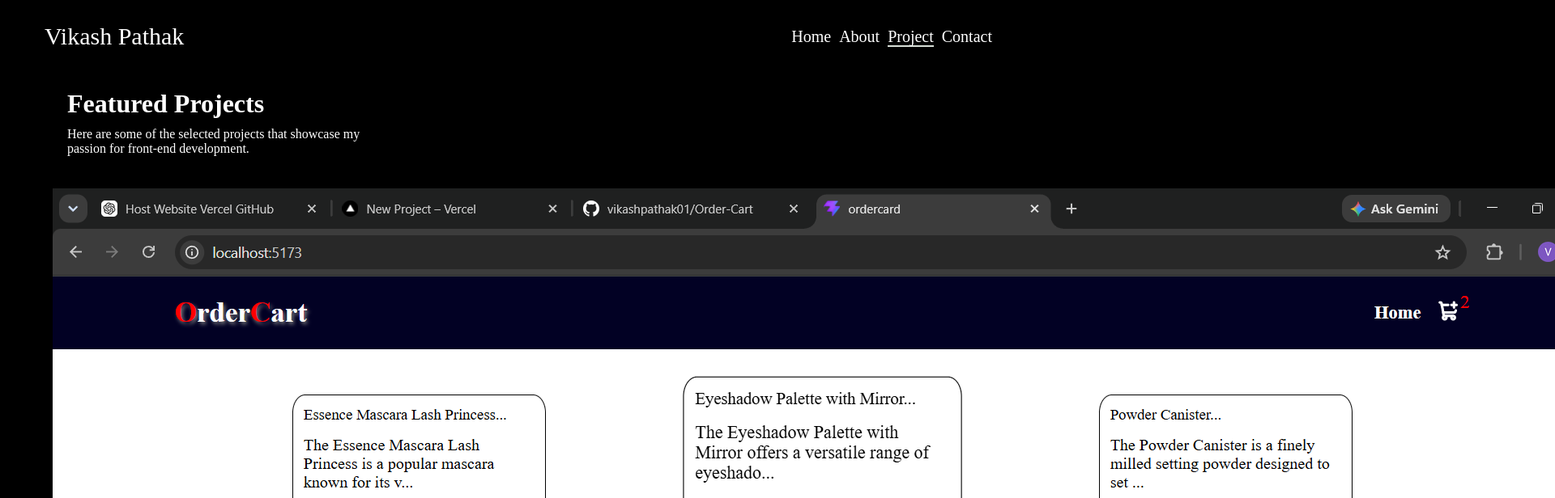
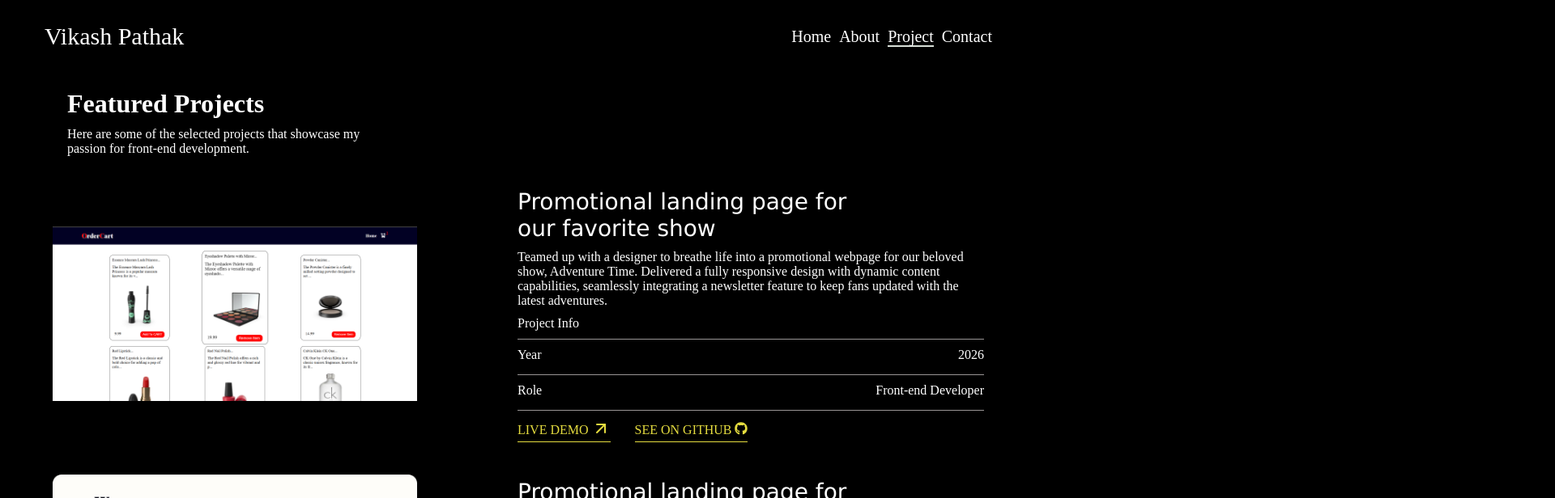
Before and after one commit to vikashpathak01/Portfolio-Web, a React (Vite) app: page /project in a window 1280 px wide. Shown: the top 616 px of the page at 81% size, 1920 px wide, since content can reach past the window. Built offline with nearby package versions, Linux system fonts and the light colour scheme.

Commit message:
Updated project

```diff
--- a/src/pages/Projects.css
+++ b/src/pages/Projects.css
@@ -82,6 +82,10 @@
 
 }
 
+.Project-Information-Img img{
+    width: 450px;
+}
+
 @media (max-width:768px) {
     .Project-Card {
         flex-direction: column;
```
Also changed, not shown: src/assets/ecom.png.
